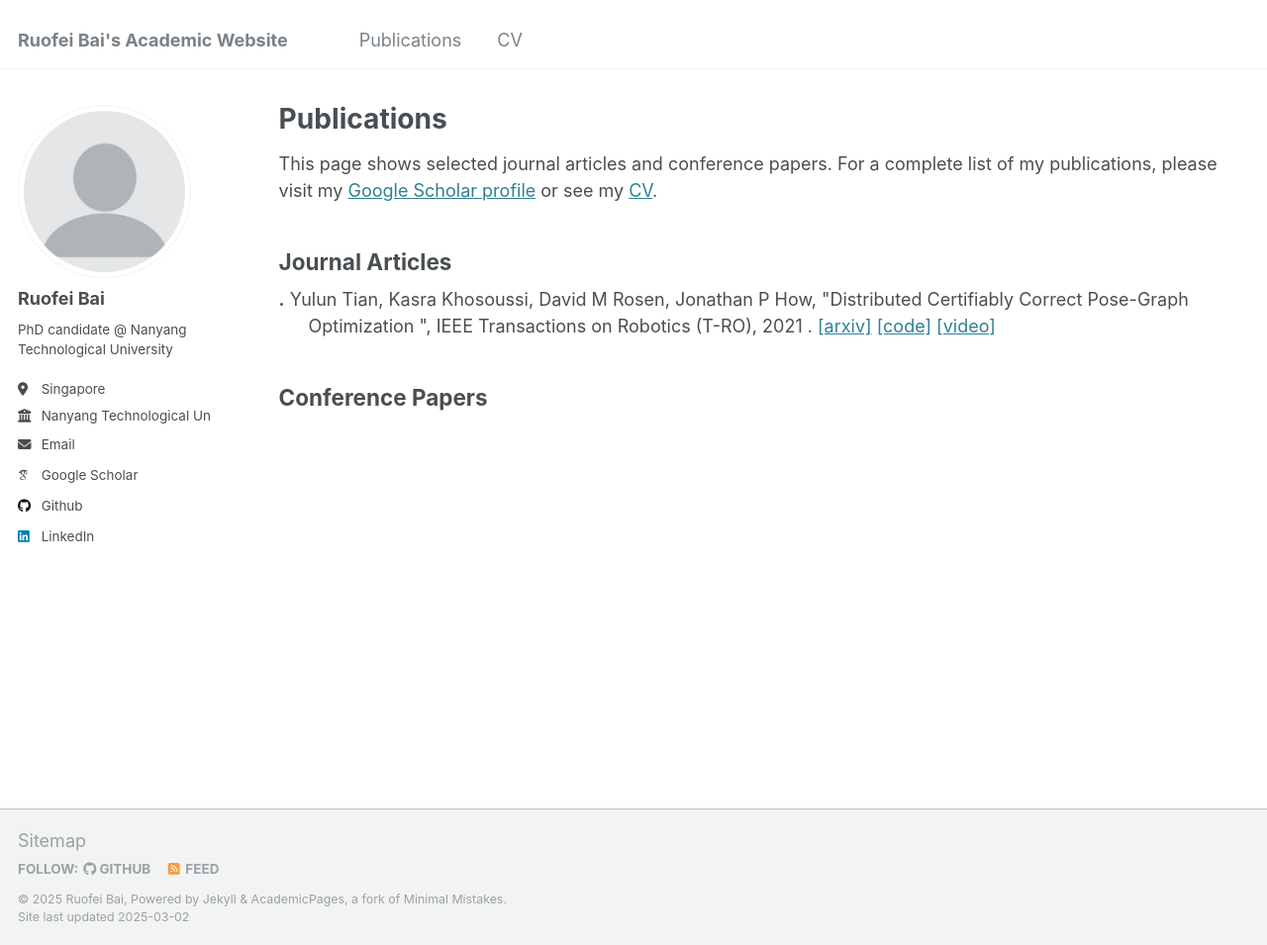
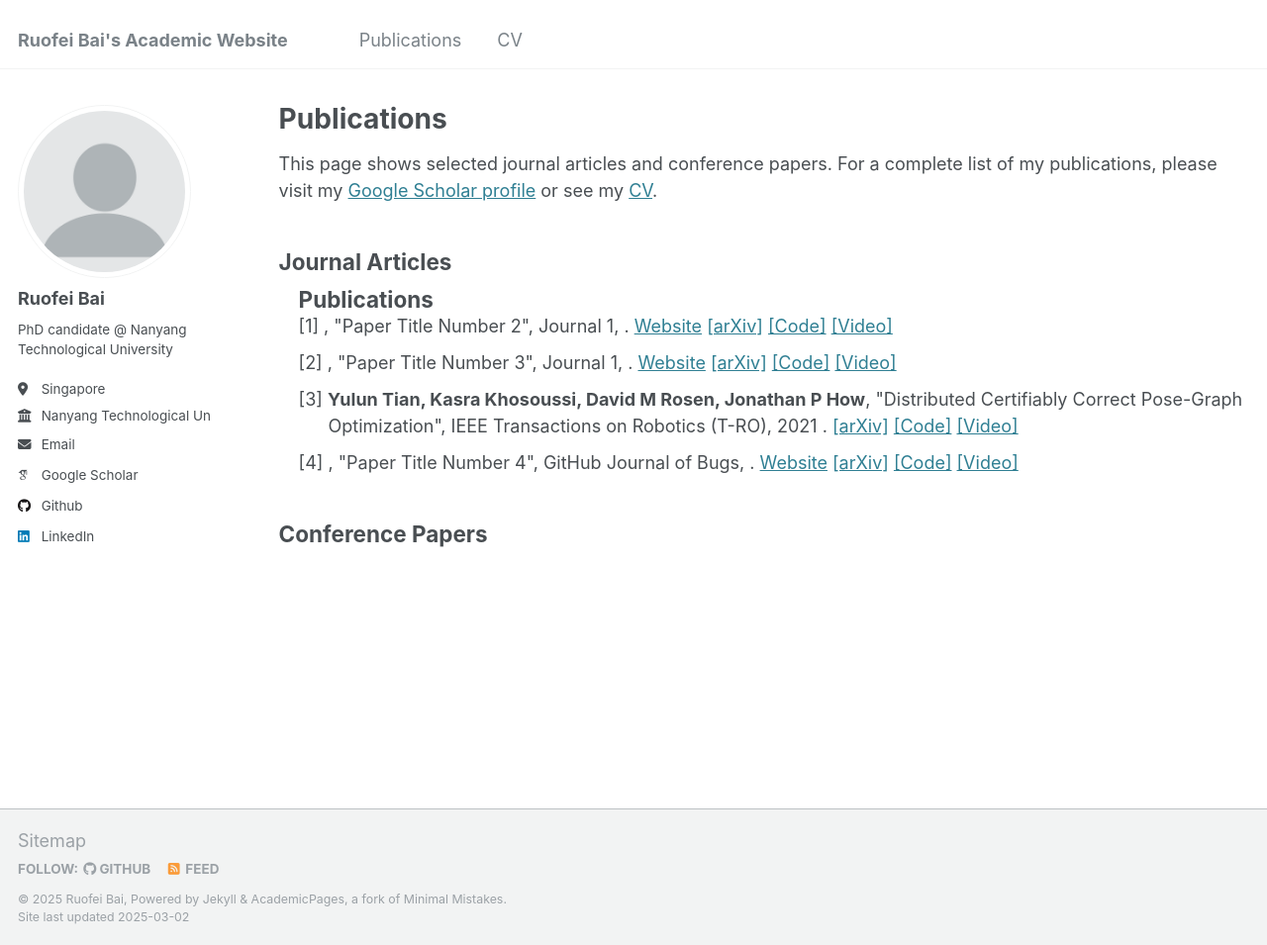
Before and after one commit to bairuofei/bairuofei.github.io, a Jekyll site: the page built from _pages/publications.md, in a window 1280 px wide and 955 px high. Shown: the whole window at 99% size. Built offline with Jekyll 4.4.1, drawn with Linux system fonts in a browser that asks for light colours; some web fonts are replaced.

Commit message:
Update publication-single.html

```diff
--- a/_includes/publication-single.html
+++ b/_includes/publication-single.html
@@ -1,4 +1,10 @@
 {% include base_path %}
+
+{% if post.header.teaser %}
+  {% capture teaser %}{{ post.header.teaser }}{% endcapture %}
+{% else %}
+  {% assign teaser = site.teaser %}
+{% endif %}
 
 {% if post.id %}
   {% assign title = post.title | markdownify | remove: "<p>" | remove: "</p>" %}
@@ -6,35 +12,31 @@
   {% assign title = post.title %}
 {% endif %}
 
-<!-- 分类显示：Preprint 和 Published Papers -->
-{% if post.category == "Preprint" %}
-  {% assign category = "Preprint" %}
-{% else %}
-  {% assign category = "Published Papers" %}
-{% endif %}
+<div style="margin-left: 20px;">
+  <h2 style="margin-top: 10px; margin-bottom: 0px;">Publications</h2>
 
-{% assign authors = post.authors | replace_first: 'Ruofei Bai', '<b>Ruofei Bai</b>' %}
-{% assign authors = authors | replace: '"{o}', 'ö' %}
-{% assign authors = authors | replace: '"{u}', 'ü' %}
+  {% assign counter = 0 %}
+  {% for post in site.publications %}
+    {% assign counter = counter | plus: 1 %}
+    <div style="text-indent: -30px; padding-left: 30px; margin-bottom: 10px;">
+      <span>[{{ counter }}]</span>
+      <strong>{{ post.authors | replace_first: 'Ruofei Bai', '<b>Ruofei Bai</b>' }}</strong>,
+      "{{ post.title }}",
+      {% if post.venue %}{{ post.venue }}, {% endif %}{{ post.year }}
+      {% if post.status == "in review" %}(in review){% elsif post.status == "accepted" %}(accepted){% elsif post.status == "to appear" %}(to appear){% endif %}.
 
-<!-- 悬挂缩进的列表格式 -->
-<div style="margin-bottom: 10px; text-indent: -30px; padding-left: 30px;">
-  <b>{{ post.index }}.</b> {{ authors }}, "{{ title }}", {{ post.venue }}, {{ post.year }}
-  {% if post.status == "in review" %}(in review){% endif %}
-  {% if post.status == "accepted" %}(accepted){% endif %}
-  {% if post.status == "to appear" %}(to appear){% endif %}.
-
-  <!-- 论文链接 -->
-  {% if post.arxiv != "" and post.arxiv != "N/A" %}
-    <a href="{{ post.arxiv }}" target="_blank">[arxiv]</a>
-  {% endif %}
-  {% if post.links_to_website != "" and post.links_to_website != "N/A" %}
-    <a href="{{ post.links_to_website }}" target="_blank">[website]</a>
-  {% endif %}
-  {% if post.links_to_code != "" and post.links_to_code != "N/A" %}
-    <a href="{{ post.links_to_code }}" target="_blank">[code]</a>
-  {% endif %}
-  {% if post.links_to_video != "" and post.links_to_video != "N/A" %}
-    <a href="{{ post.links_to_video }}" target="_blank">[video]</a>
-  {% endif %}
+      {% if post.links_to_website != "" and post.links_to_website != "N/A" %}
+        <a href="{{ post.links_to_website }}" target="_blank">Website</a>
+      {% endif %}
+      {% if post.arxiv != "" and post.arxiv != "N/A" %}
+        <a href="{{ post.arxiv }}" target="_blank">[arXiv]</a>
+      {% endif %}
+      {% if post.links_to_code != "" and post.links_to_code != "N/A" %}
+        <a href="{{ post.links_to_code }}" target="_blank">[Code]</a>
+      {% endif %}
+      {% if post.links_to_video != "" and post.links_to_video != "N/A" %}
+        <a href="{{ post.links_to_video }}" target="_blank">[Video]</a>
+      {% endif %}
+    </div>
+  {% endfor %}
 </div>
```
